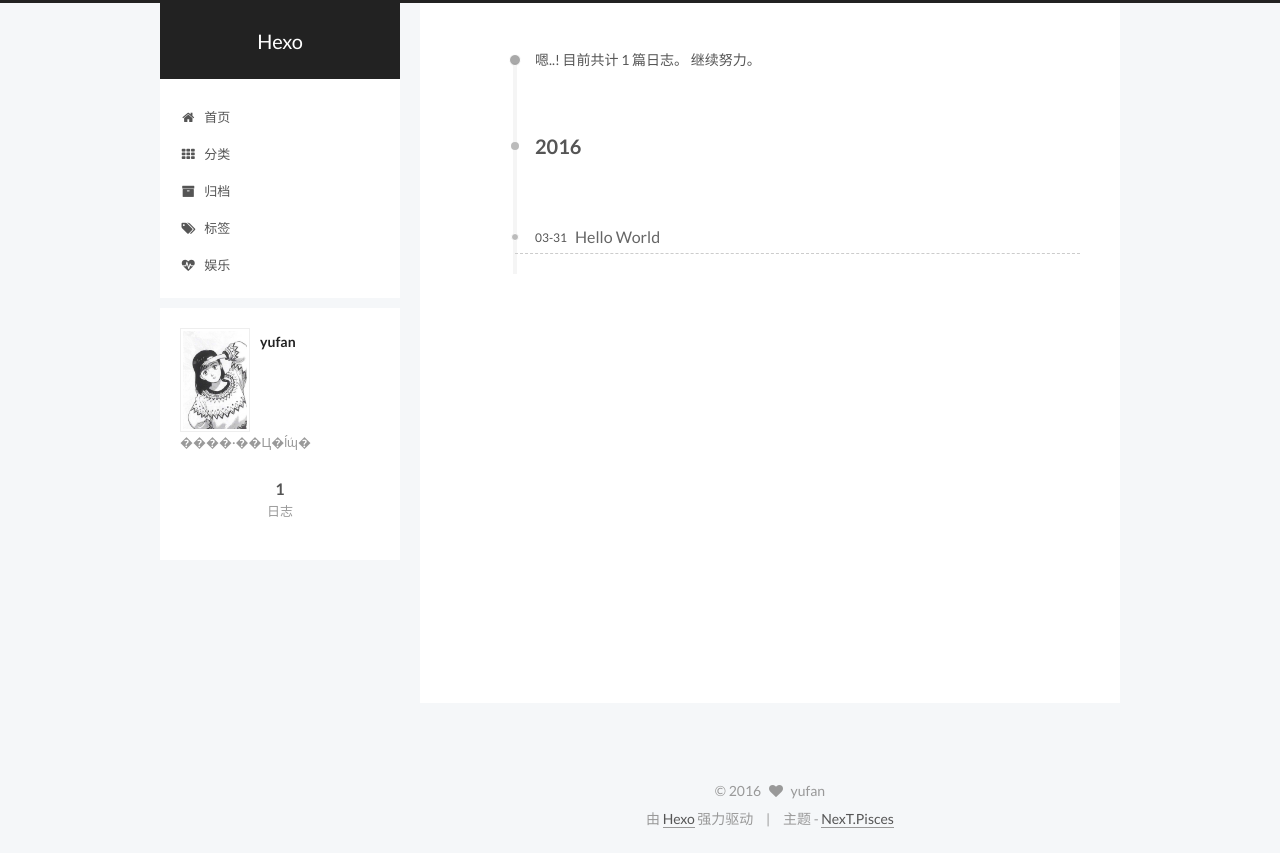
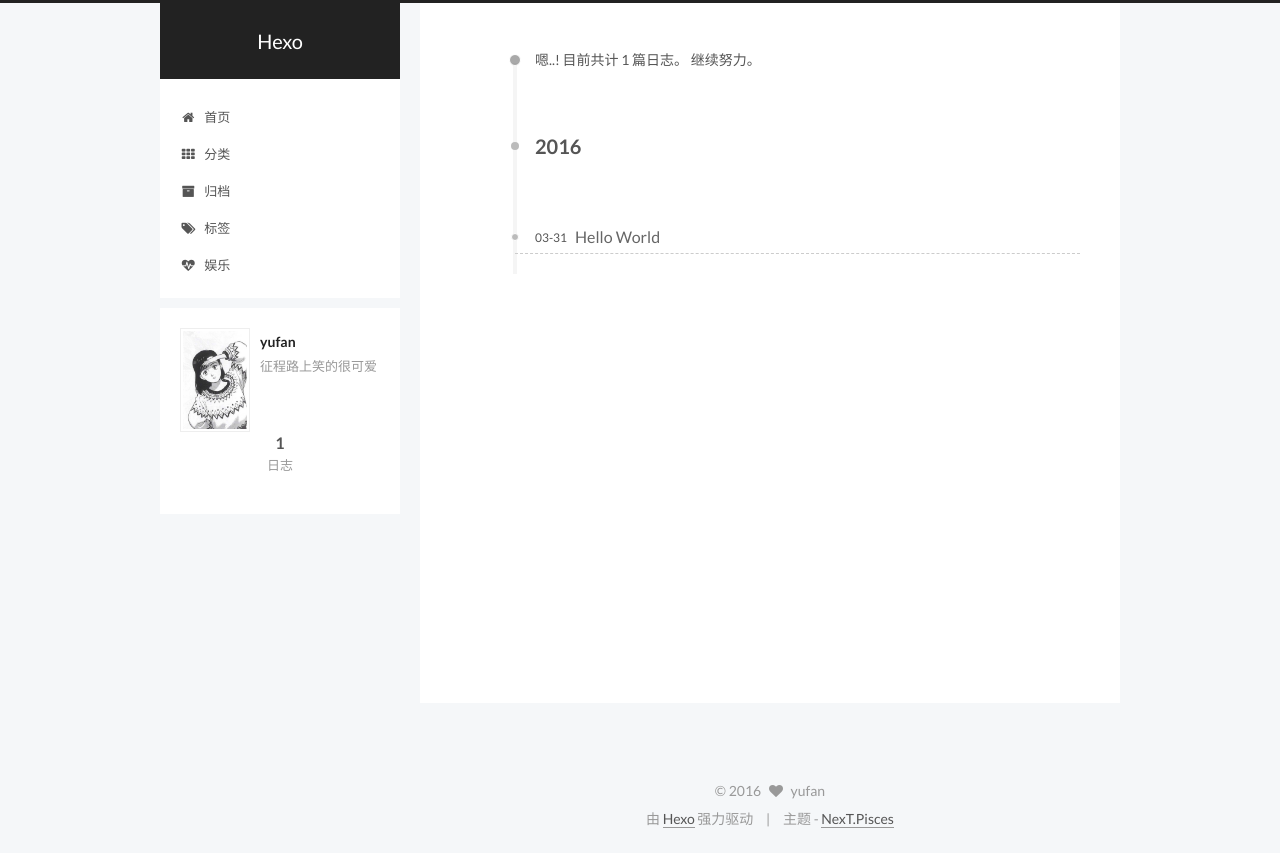
Before and after one commit to Luckyyufan/Luckyyufan.github.io, a plain HTML site: page archives/2016/03/index.html in a window 1280 px wide. Drawn offline with Linux system fonts and the light colour scheme.

Commit message:
Site updated: 2016-04-23 15:42:02

```diff
--- a/archives/2016/03/index.html
+++ b/archives/2016/03/index.html
@@ -57,15 +57,15 @@
 
 
 
-<meta name="description" content="����·��Ц�ĺܿɰ�">
+<meta name="description" content="征程路上笑的很可爱">
 <meta property="og:type" content="website">
 <meta property="og:title" content="Hexo">
 <meta property="og:url" content="http://yoursite.com/archives/2016/03/index.html">
 <meta property="og:site_name" content="Hexo">
-<meta property="og:description" content="����·��Ц�ĺܿɰ�">
+<meta property="og:description" content="征程路上笑的很可爱">
 <meta name="twitter:card" content="summary">
 <meta name="twitter:title" content="Hexo">
-<meta name="twitter:description" content="����·��Ц�ĺܿɰ�">
+<meta name="twitter:description" content="征程路上笑的很可爱">
 
 
 
@@ -295,7 +295,7 @@
                src="/upload/photo.jpg"
                alt="yufan" />
           <p class="site-author-name" itemprop="name">yufan</p>
-          <p class="site-description motion-element" itemprop="description">����·��Ц�ĺܿɰ�</p>
+          <p class="site-description motion-element" itemprop="description">征程路上笑的很可爱</p>
         </div>
         <nav class="site-state motion-element">
           <div class="site-state-item site-state-posts">
```
Also changed, not shown: 2016/03/31/hello-world/index.html (+1 -1 lines), archives/2016/index.html (+4 -4 lines), archives/index.html (+4 -4 lines), index.html (+4 -4 lines).
